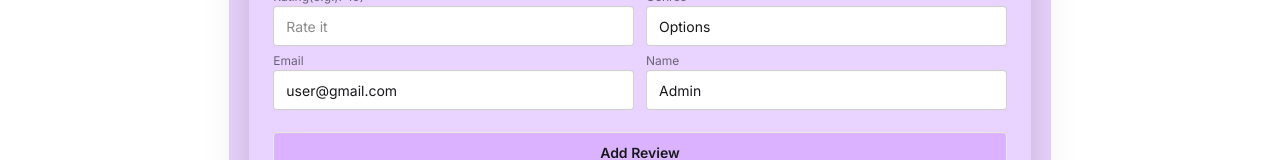
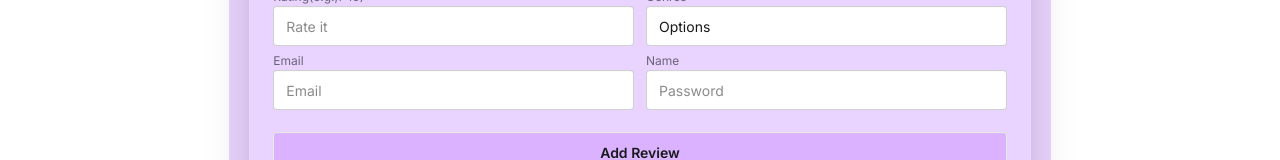
Before and after one commit to avoiddeveloper/B10-A10-Client-Side, a React (Vite) app: page /updateReview/1 in a window 1280 px wide. Shown: the part 325-485 px from the top of the page. Built offline with nearby package versions, Linux system fonts and the light colour scheme; no server answers.

Commit message:
add some functionality

```diff
--- a/src/components/AddReviews.jsx
+++ b/src/components/AddReviews.jsx
@@ -1,7 +1,11 @@
+import { useContext } from "react";
 import { Link } from "react-router-dom";
 import Swal from 'sweetalert2'
+import { AuthContext } from "../provider/AuthProvider";
 
 const AddReviews = () => {
+
+    const {user} = useContext(AuthContext)
 
 
     const handleFormSubmit = (event) => {
@@ -94,11 +98,11 @@ const AddReviews = () => {
                                 <div className="md:flex justify-between gap-3">
                                     <div className="w-full">
                                         <label className="fieldset-label">Email</label>
-                                        <input readOnly type="email" name="email" className="input w-full" defaultValue={"user@gmail.com"} placeholder="Email" />
+                                        <input readOnly type="email" name="email" className="input w-full" defaultValue={user.email} placeholder="Email" />
                                     </div>
                                     <div className="w-full">
                                         <label className="fieldset-label">Name</label>
-                                        <input readOnly type="text" name="name" className="input w-full" defaultValue={"Admin"} placeholder="Password" />
+                                        <input readOnly type="text" name="name" className="input w-full" defaultValue={user?.displayName} placeholder="Password" />
                                     </div>
                                 </div>
                                 <input type="submit" value="Add Review" className="btn bg-purple-300 mt-4" />
--- a/src/components/MyReviews.jsx
+++ b/src/components/MyReviews.jsx
@@ -1,9 +1,12 @@
 import { useLoaderData } from "react-router-dom";
 import MyReviewsCard from "./MyReviewsCard";
+import { useContext } from "react";
+import { AuthContext } from "../provider/AuthProvider";
 
 const MyReviews = () => {
+    const { user } = useContext(AuthContext)
     const review = useLoaderData();
-    const myReview = review.filter(item => item.email === "user@gmail.com")
+    const myReview = review.filter(item => item.email === user.email)
     return (
         <section className="w-11/12 mx-auto py-5">
             <div className="space-y-3">
--- a/src/components/UpdateReview.jsx
+++ b/src/components/UpdateReview.jsx
@@ -1,9 +1,10 @@
+import { useEffect, useState } from "react";
 import { Link, useParams } from "react-router-dom";
 import Swal from "sweetalert2";
 
 const UpdateReview = () => {
     const { id } = useParams();
-    // console.log(id)
+    const [review, setReview] = useState([])
 
     const handleFormSubmit = (event) => {
         event.preventDefault();
@@ -27,6 +28,7 @@ const UpdateReview = () => {
         })
             .then(res => res.json())
             .then(data => {
+                // setReview(data)
                 if (data.modifiedCount > 0) {
                     Swal.fire({
                         title: "Review Updated",
@@ -44,6 +46,13 @@ const UpdateReview = () => {
 
     }
 
+
+    useEffect(() => {
+        fetch(`http://localhost:5000/review/${id}`)
+            .then(res => res.json())
+            .then(data => setReview(data))
+    }, [])
+
     return (
         <section className="w-11/12 mx-auto flex flex-col justify-center py-5">
             <div className="md:w-[70%] mx-auto bg-purple-200 rounded-xl space-y-5 p-5">
@@ -59,22 +68,22 @@ const UpdateReview = () => {
                                 <div className="md:flex justify-between gap-3">
                                     <div className="w-full">
                                         <label className="fieldset-label">Thumbnail URL</label>
-                                        <input type="text" name="thumb" className="input w-full" placeholder="Thumbnail" required />
+                                        <input type="text" name="thumb" className="input w-full" defaultValue={review?.thumbnailURL} placeholder="Thumbnail" required />
                                     </div>
                                     <div className="w-full">
                                         <label className="fieldset-label">Game Title</label>
-                                        <input type="text" name="title" className="input w-full" placeholder="Game Title" required />
+                                        <input type="text" name="title" className="input w-full" defaultValue={review?.gameTitle} placeholder="Game Title" required />
                                     </div>
                                 </div>
 
                                 <div className="md:flex justify-between gap-3">
                                     <div className="w-full">
                                         <label className="fieldset-label">Review Description</label>
-                                        <textarea type="text" name="review_description" className="input w-full" placeholder="Description" required />
+                                        <textarea type="text" name="review_description" className="input w-full" defaultValue={review?.reviewDescription} placeholder="Description" required />
                                     </div>
                                     <div className="w-full">
                                         <label className="fieldset-label">Publishing year</label>
-                                        <input type="number" name="publish_date" className="input w-full" placeholder="Publishing year" required />
+                                        <input type="number" name="publish_date" className="input w-full" defaultValue={review.publishDate} placeholder="Publishing year" required />
                                     </div>
                                 </div>
 
@@ -82,11 +91,11 @@ const UpdateReview = () => {
                                 <div className="md:flex justify-between gap-3">
                                     <div className="w-full">
                                         <label className="fieldset-label">Rating(e.g.,1-10)</label>
-                                        <input type="number" name="rating" className="input w-full" placeholder="Rate it" required />
+                                        <input type="number" name="rating" className="input w-full" defaultValue={review.rating} placeholder="Rate it" required />
                                     </div>
                                     <div className="w-full">
                                         <label className="fieldset-label">Genres</label>
-                                        <select className="input w-full" id="genres" name="genres" >
+                                        <select defaultValue={review?.genres} className="input w-full" id="genres" name="genres" >
                                             <option>Options</option>
                                             <option value="action">Action</option>
                                             <option value="rpg">RPG</option>
@@ -98,11 +107,11 @@ const UpdateReview = () => {
                                 <div className="md:flex justify-between gap-3">
                                     <div className="w-full">
                                         <label className="fieldset-label">Email</label>
-                                        <input readOnly type="email" name="email" className="input w-full" defaultValue={"user@gmail.com"} placeholder="Email" />
+                                        <input readOnly type="email" name="email" className="input w-full" defaultValue={review?.email} placeholder="Email" />
                                     </div>
                                     <div className="w-full">
                                         <label className="fieldset-label">Name</label>
-                                        <input readOnly type="text" name="name" className="input w-full" defaultValue={"Admin"} placeholder="Password" />
+                                        <input readOnly type="text" name="name" className="input w-full" defaultValue={review?.name} placeholder="Password" />
                                     </div>
                                 </div>
                                 <input type="submit" value="Add Review" className="btn bg-purple-300 mt-4" />
```
